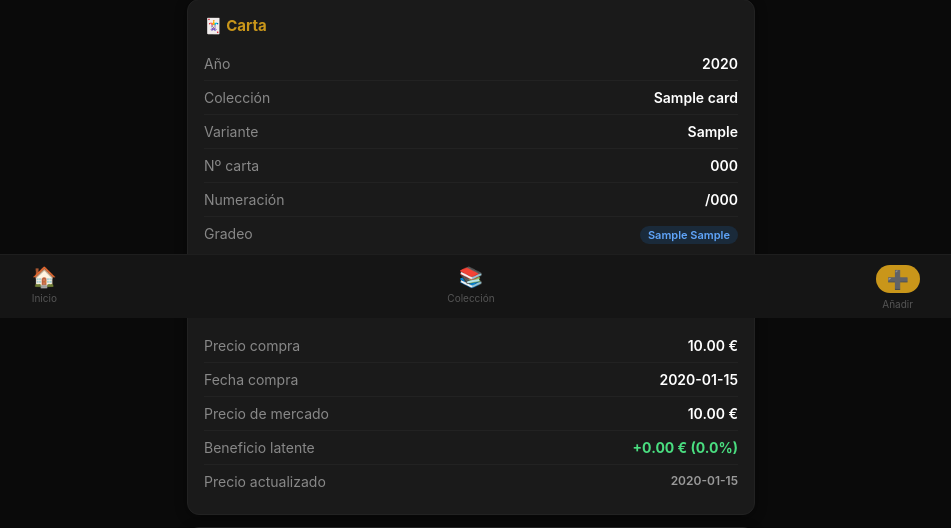
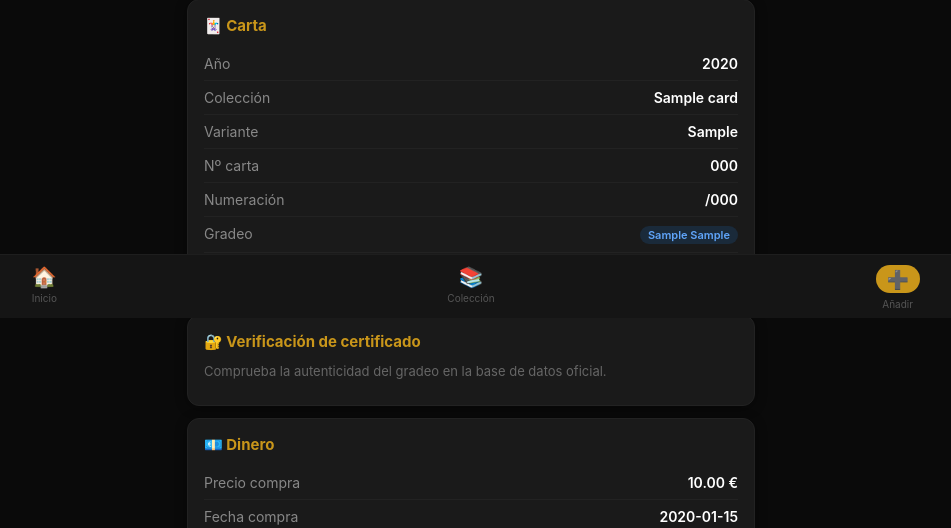
Before and after one commit to javiercobogarcia-netizen/sportcards, a Flask app: page /card/1 in a window 1280 px wide. Shown: the part 482-1010 px from the top of the page, without its empty margins (169-1120 px from the left). Run offline with Flask 3, Linux system fonts and the light colour scheme; the visitor is signed in with stand-in values (Sample User, id 1); tables that the repository leaves empty hold one stand-in row (values such as "Sample post"); grey boxes marked "Sample" are stand-in pictures.

Commit message:
Update card_detail.html

```diff
--- a/templates/card_detail.html
+++ b/templates/card_detail.html
@@ -76,6 +76,7 @@
         </div>
         <div class="form-group"><label>Nota</label><input type="text" id="e-grade"></div>
       </div>
+      <div class="form-group"><label>Nº de certificado (PSA/BGS)</label><input type="text" id="e-cert-number" placeholder="ej: 12345678"></div>
     </div>
     <div class="form-row">
       <div class="form-group"><label>Precio compra (€)</label><input type="number" id="e-price" step="0.01" min="0"></div>
@@ -228,7 +229,20 @@ function render() {
       ${c.card_number ? `<div class="detail-row"><span class="detail-label">Nº carta</span><span class="detail-value">${c.card_number}</span></div>` : ''}
       ${c.numbering ? `<div class="detail-row"><span class="detail-label">Numeración</span><span class="detail-value">/${String(c.numbering).replace(/^\/+/,'')}</span></div>` : ''}
       ${c.graded ? `<div class="detail-row"><span class="detail-label">Gradeo</span><span class="detail-value"><span class="badge badge-graded">${c.grading_company} ${c.grade}</span></span></div>` : ''}
+      ${c.cert_number ? `<div class="detail-row"><span class="detail-label">Certificado</span><span class="detail-value" style="font-family:monospace">${c.cert_number}</span></div>` : ''}
     </div>
+
+    ${c.graded && c.cert_number ? `
+    <div class="detail-section">
+      <h2>🔐 Verificación de certificado</h2>
+      <p style="font-size:13px;color:#666;margin-bottom:10px">Comprueba la autenticidad del gradeo en la base de datos oficial.</p>
+      <div style="display:flex;gap:8px;flex-wrap:wrap">
+        ${c.grading_company === 'PSA' ? `<a href="https://www.psacard.com/cert/${c.cert_number}" target="_blank" class="btn btn-secondary" style="font-size:13px">🔍 Verificar en PSA</a>` : ''}
+        ${c.grading_company === 'BGS' ? `<a href="https://www.beckett.com/cert/${c.cert_number}" target="_blank" class="btn btn-secondary" style="font-size:13px">🔍 Verificar en Beckett</a>` : ''}
+        ${c.grading_company === 'SGC' ? `<a href="https://www.sgccard.com/lookup?cert=${c.cert_number}" target="_blank" class="btn btn-secondary" style="font-size:13px">🔍 Verificar en SGC</a>` : ''}
+        ${c.grading_company === 'CGC' ? `<a href="https://www.cgccomics.com/cert/${c.cert_number}" target="_blank" class="btn btn-secondary" style="font-size:13px">🔍 Verificar en CGC</a>` : ''}
+      </div>
+    </div>` : ''}
 
     <div class="detail-section">
       <h2>💶 Dinero</h2>
@@ -418,6 +432,7 @@ function toggleEdit() {
     document.getElementById('e-grade-fields').style.display = c.graded ? 'block' : 'none';
     document.getElementById('e-grading-company').value = c.grading_company || 'PSA';
     document.getElementById('e-grade').value = c.grade || '';
+    document.getElementById('e-cert-number').value = c.cert_number || '';
     document.getElementById('e-price').value = c.purchase_price || '';
     document.getElementById('e-date').value = c.purchase_date || '';
     document.getElementById('e-notes').value = c.notes || '';
@@ -446,6 +461,7 @@ async function saveEdit() {
     graded,
     grading_company: graded ? document.getElementById('e-grading-company').value : null,
     grade: graded ? document.getElementById('e-grade').value.trim() : null,
+    cert_number: graded ? (document.getElementById('e-cert-number').value.trim() || null) : null,
     purchase_price: parseFloat(document.getElementById('e-price').value) || null,
     purchase_date: document.getElementById('e-date').value || null,
     notes: document.getElementById('e-notes').value.trim() || null,
```
